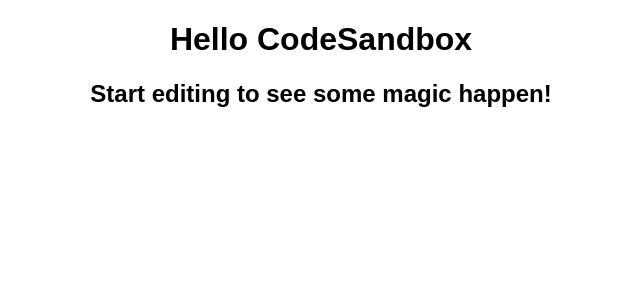
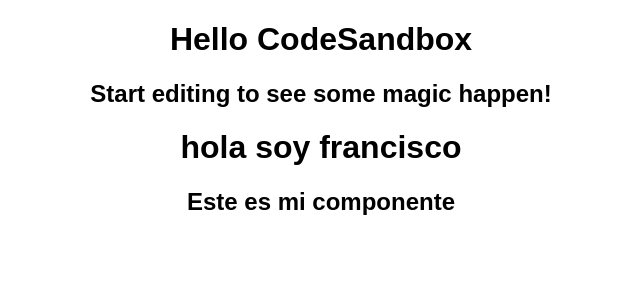
Before and after one commit to Galarcon94/taller2022, a React (Create React App) app: page / in a window 1280 px wide. Shown: the top 300 px of the page, without its empty margins (319-959 px from the left). Built offline with nearby package versions, Linux system fonts and the light colour scheme.

Commit message:
initial commit

```diff
--- a/src/App.js
+++ b/src/App.js
@@ -1,10 +1,11 @@
 import "./styles.css";
-
+import Componente from "./apps/Francisco/main";
 export default function App() {
   return (
     <div className="App">
       <h1>Hello CodeSandbox</h1>
       <h2>Start editing to see some magic happen!</h2>
+      <Componente />
     </div>
   );
 }
--- /dev/null
+++ b/src/apps/Francisco/main.jsx
@@ -0,0 +1,8 @@
+export default function AppFrancisco() {
+  return (
+    <div className="App">
+      <h1>hola soy francisco</h1>
+      <h2>Este es mi componente</h2>
+    </div>
+  );
+}
```
